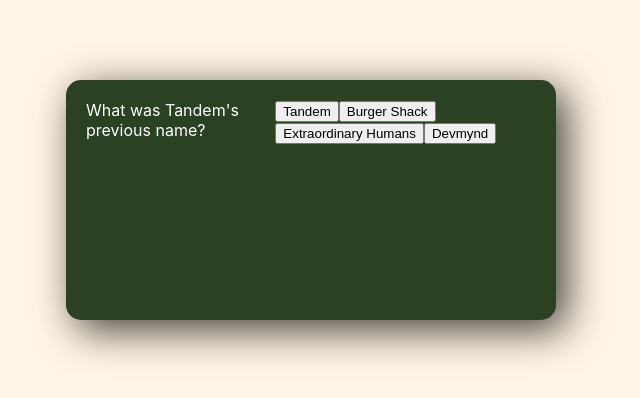
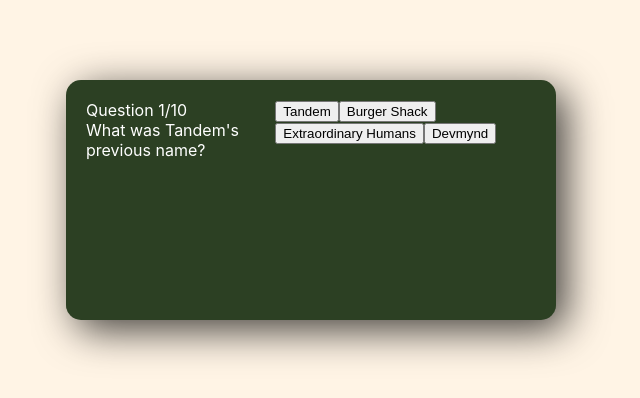
Before and after one commit to jackrein/TandemTrivia, a React (Create React App) app: page / in a window 1280 px wide. Shown: the part 200-598 px from the top of the page, without its empty margins (329-969 px from the left). Built offline with nearby package versions, Linux system fonts and the light colour scheme.

Commit message:
Add logic to show score after 10 q's

```diff
--- a/src/App.js
+++ b/src/App.js
@@ -3,24 +3,36 @@
 
 export default function App() {
   const [currentQ, setCurrentQ] = useState(0);
+  const [showScore, setShowScore] = useState(false);
 
   const handleAnswerClick = (answerOption) => {
     const nextQ = currentQ + 1;
-    if (nextQ < qBank.length) {
+    if (nextQ < 10) {
       setCurrentQ(nextQ);
     } else {
-      alert('you\'ve reached the end of the game');
+      setShowScore(true);
     }
   };
 
   return (
 		<div className='app'>
-      <div className='question-text'>{qBank[currentQ].question}</div>
-      <div className='answer-section'>
-        {qBank[currentQ].incorrect.concat(qBank[currentQ].correct).map((answerOption, index) => (
-		      <button onClick={() => handleAnswerClick()}>{answerOption}</button>
-      	))}
-      </div>
+      {showScore ? (
+				<div className='score-section'>You scored _ out of 10</div>
+			) : (
+				<>
+					<div className='question-section'>
+						<div className='qCount'>
+							Question {currentQ+1}/10
+						</div>
+            <div className='qText'>{qBank[currentQ].question}</div>
+					</div>
+					<div className='answer-section'>
+            {qBank[currentQ].incorrect.concat(qBank[currentQ].correct).map((answerOption, index) => (
+              <button onClick={() => handleAnswerClick()}>{answerOption}</button>
+            ))}
+					</div>
+				</>
+			)}
     </div>
   );
 }
```
